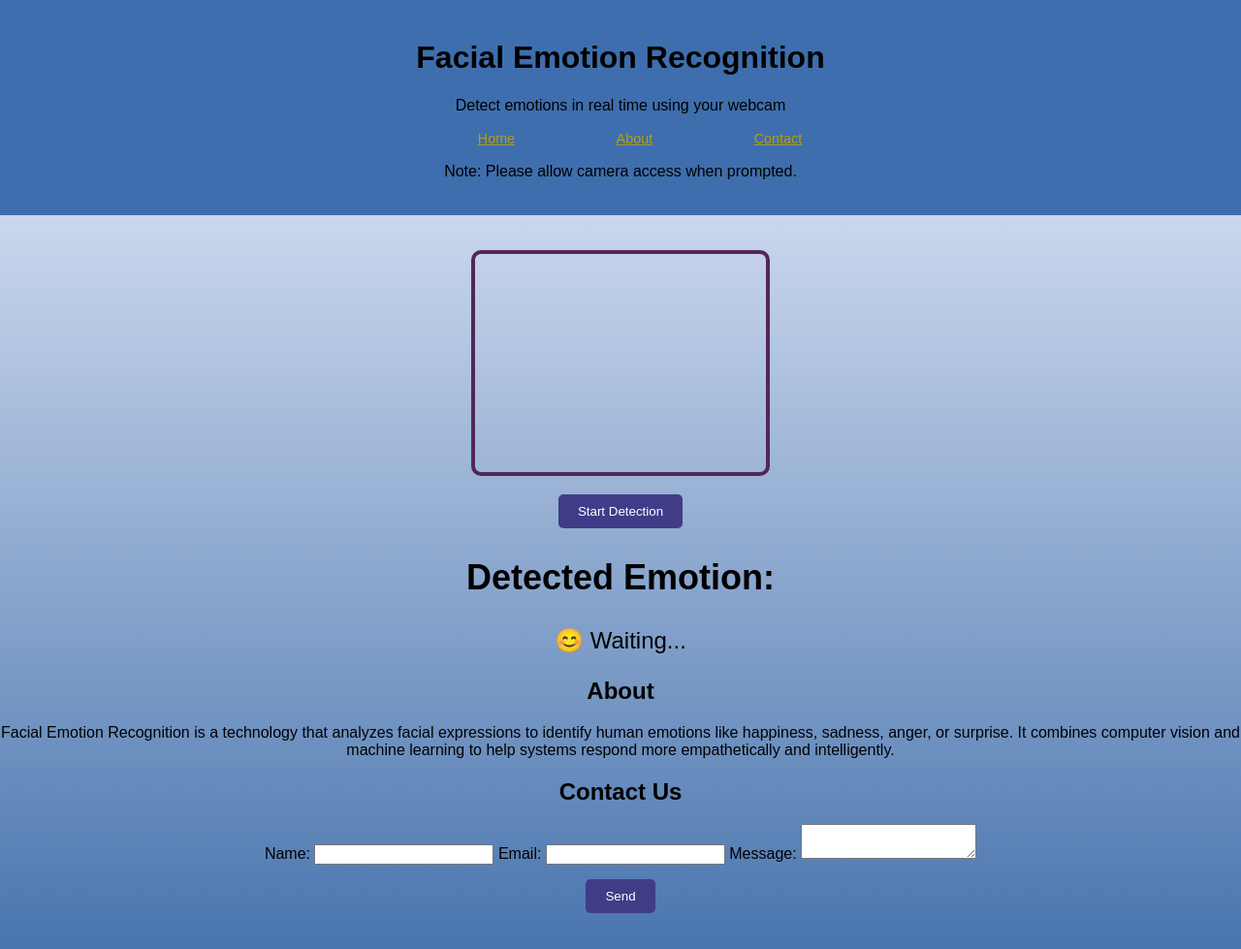
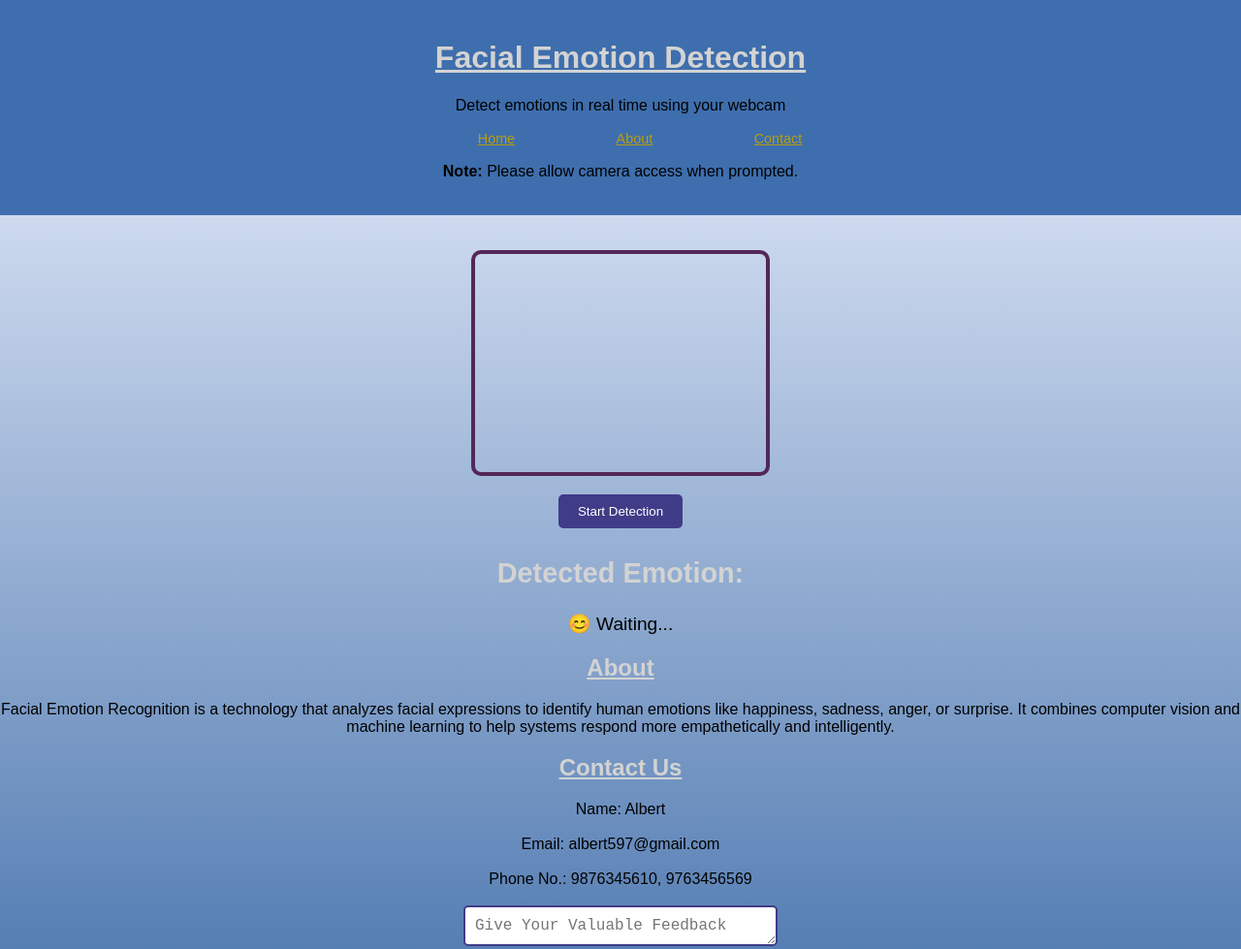
Before and after one commit to Harshika-Coder/Facial-Emotion-Recognition, a plain HTML site: page Index.html in a window 1280 px wide. Shown: the top 979 px of the page at 97% size. Drawn offline with Linux system fonts and the light colour scheme; a script that the page names is missing.

Commit message:
changes committed

```diff
--- a/Index.html
+++ b/Index.html
@@ -11,7 +11,7 @@
 
 <body>
     <header>
-        <h1>Facial Emotion Recognition</h1>
+        <h1><u><b>Facial Emotion Detection</b></u></h1>
         <p>Detect emotions in real time using your webcam</p>
         <nav>
             <ol>
@@ -21,7 +21,7 @@
             </ol>
         </nav>
         <div class="notice">
-            <p>Note: Please allow camera access when prompted.</p>
+            <p><b>Note:</b> Please allow camera access when prompted.</p>
         </div>
     </header>
 
@@ -34,14 +34,14 @@
             <br />
             <button id="startBtn">Start Detection</button>
 
-        <div class="emotion-display">
-            <h2>Detected Emotion:</h2>
-            <p id="emotion">😊 Waiting...</p>
-        </div>
+            <div class="emotion-display">
+                <h2>Detected Emotion:</h2>
+                <p id="emotion">😊 Waiting...</p>
+            </div>
         </section>
 
         <section id="about">
-            <h2>About</h2>
+            <h2><b><u>About</u></b></h2>
             <p>
                 Facial Emotion Recognition is a technology that analyzes facial expressions to identify human emotions
                 like happiness, sadness, anger, or surprise. It combines computer vision and machine learning to help
@@ -50,16 +50,16 @@
         </section>
 
         <section id="contact">
-            <h2>Contact Us</h2>
+            <h2><b><u>Contact Us</u></b></h2>
             <form id="contactForm">
-                <label for="name">Name:</label>
-                <input type="text" id="name" name="name" required />
+                <label for="name">Name: Albert </label>
+                <br><br>
 
-                <label for="email">Email:</label>
-                <input type="email" id="email" name="email" required />
-
-                <label for="message">Message:</label>
-                <textarea id="message" style="width: auto; height: auto; " name="message" required></textarea>
+                <label for="email">Email: albert597@gmail.com</label>
+                <br><br>
+                <label for="message">Phone No.: 9876345610, 9763456569</label>
+                <br /><br />
+                <textarea rows="1" placeholder="Give Your Valuable Feedback" required></textarea>
                 <br />
                 <button type="submit">Send</button>
             </form>
--- a/style.css
+++ b/style.css
@@ -36,7 +36,7 @@ button {
 
 .emotion-display {
   margin-top: 30px;
-  font-size: 1.5rem;
+  font-size: 1.2rem;
 }
 
 footer {
@@ -50,3 +50,18 @@ a{
     color: #b79e10;
     margin: 50px ;
 }
+
+textarea{
+    width: 300px;
+    padding: 10px;
+    border: 2px solid #403c88;
+    border-radius: 5px;
+    font-size: 1rem;
+}
+
+header h1{
+  color: #D3D3D3;
+}
+h2{
+  color: #D3D3D3;
+}
```
